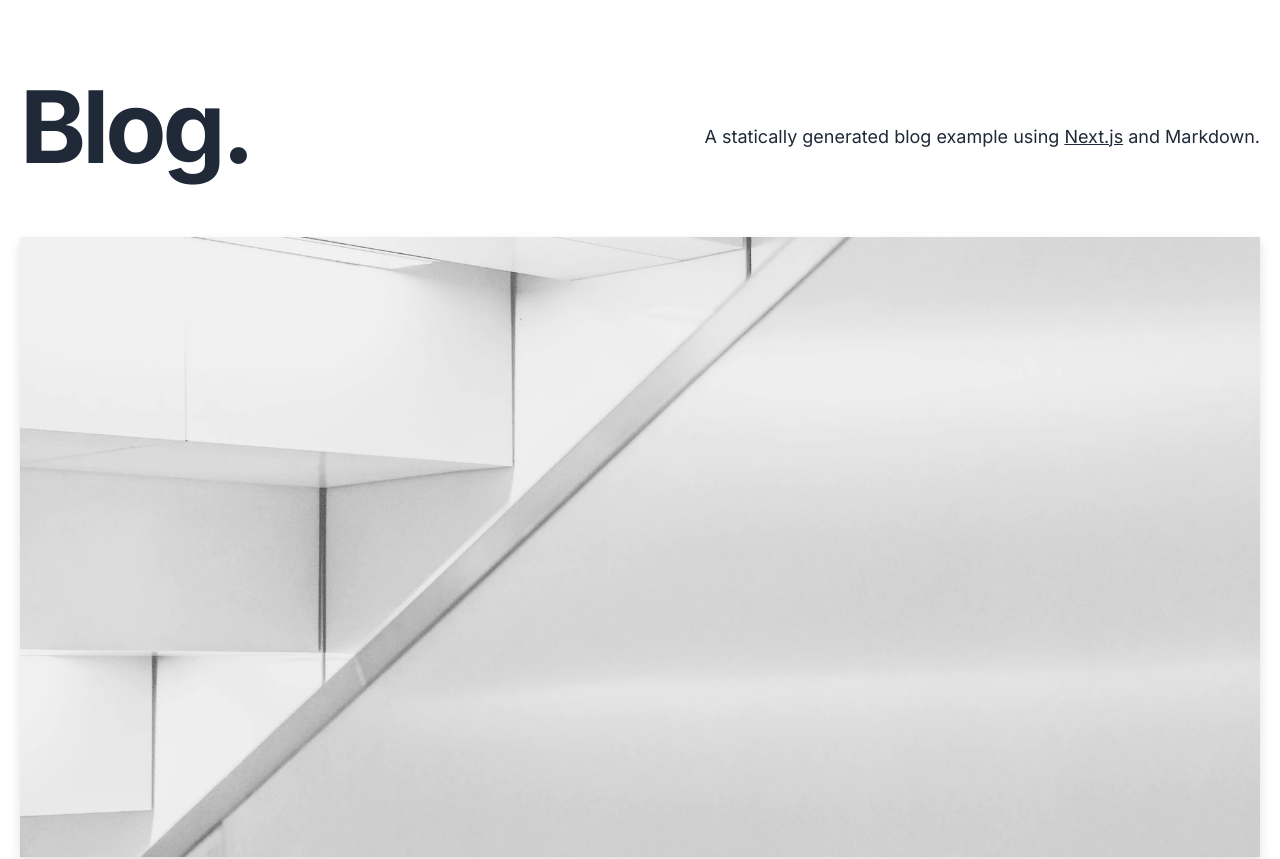
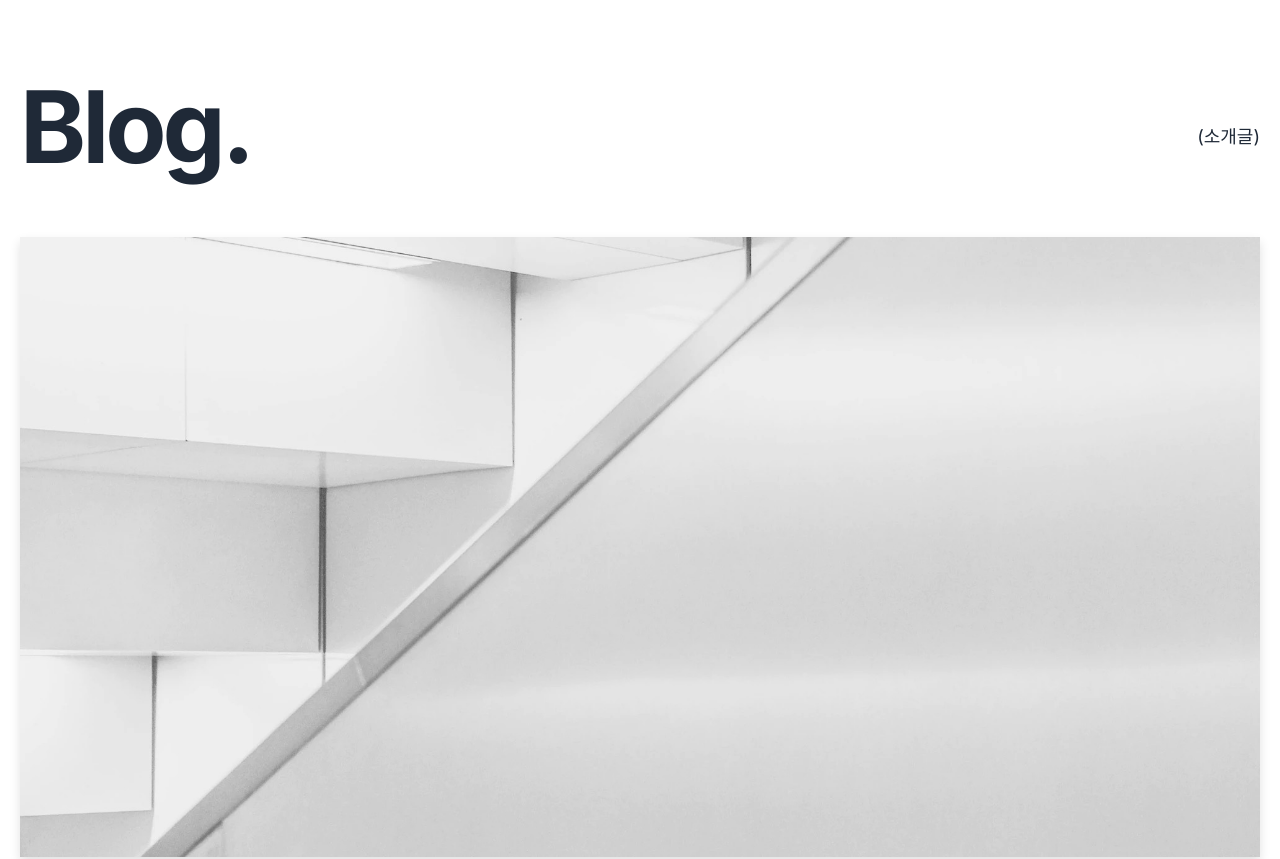
Before and after one commit to namnameeroo/nameeroo-blog, a Next.js app: page / in a window 1280 px wide. Shown: the top 859 px of the page. Built offline with nearby package versions, Linux system fonts and the light colour scheme.

Commit message:
Big: ui library daisyui added, logo updated

```diff
--- /dev/null
+++ b/src/app/_components/blog-name.tsx
@@ -0,0 +1,14 @@
+import Link from "next/link";
+
+export const BlogName = () => {
+  return (
+    <Link href="/" className="hover:underline flex items-center">
+      <img
+        src={"/assets/blog/logos/nami_tree_ver2_origin.png"}
+        className="h-5 mr-2 rounded-full"
+        alt="tree logo"
+      />
+      Nami's Blog.
+    </Link>
+  );
+};
--- a/src/app/_components/header.tsx
+++ b/src/app/_components/header.tsx
@@ -1,13 +1,16 @@
-import Link from "next/link";
+import {ThemeButton} from "./themeButton";
+import {BlogName} from "./blog-name";
 
 const Header = () => {
   return (
-    <h2 className="text-2xl md:text-4xl font-bold tracking-tight md:tracking-tighter leading-tight mb-20 mt-8">
-      <Link href="/" className="hover:underline">
-        Blog
-      </Link>
-      .
-    </h2>
+    // <div className="flex items-center">
+    <header className="navbar p-0">
+      <div className={"flex-1 text-xl font-bold"}>
+        <BlogName />
+      </div>
+      <ThemeButton />
+    </header>
+    // </div>
   );
 };
 
--- a/src/app/_components/intro.tsx
+++ b/src/app/_components/intro.tsx
@@ -1,4 +1,4 @@
-import { CMS_NAME } from "@/lib/constants";
+import {CMS_NAME} from "@/lib/constants";
 
 export function Intro() {
   return (
@@ -7,14 +7,7 @@ export function Intro() {
         Blog.
       </h1>
       <h4 className="text-center md:text-left text-lg mt-5 md:pl-8">
-        A statically generated blog example using{" "}
-        <a
-          href="https://nextjs.org/"
-          className="underline hover:text-blue-600 duration-200 transition-colors"
-        >
-          Next.js
-        </a>{" "}
-        and {CMS_NAME}.
+        (소개글)
       </h4>
     </section>
   );
--- a/tailwind.config.ts
+++ b/tailwind.config.ts
@@ -40,5 +40,8 @@ const config: Config = {
     },
   },
   plugins: [daisyui],
+  daisyui: {
+    themes: ["light", "dark"],
+  },
 };
 export default config;
```
Also changed, not shown: src/app/page.tsx (+4 -4 lines), public/assets/blog/logos/nami_tree_ver2_origin.png (added), public/assets/blog/logos/nami_tree_ver2_small.png (added).
